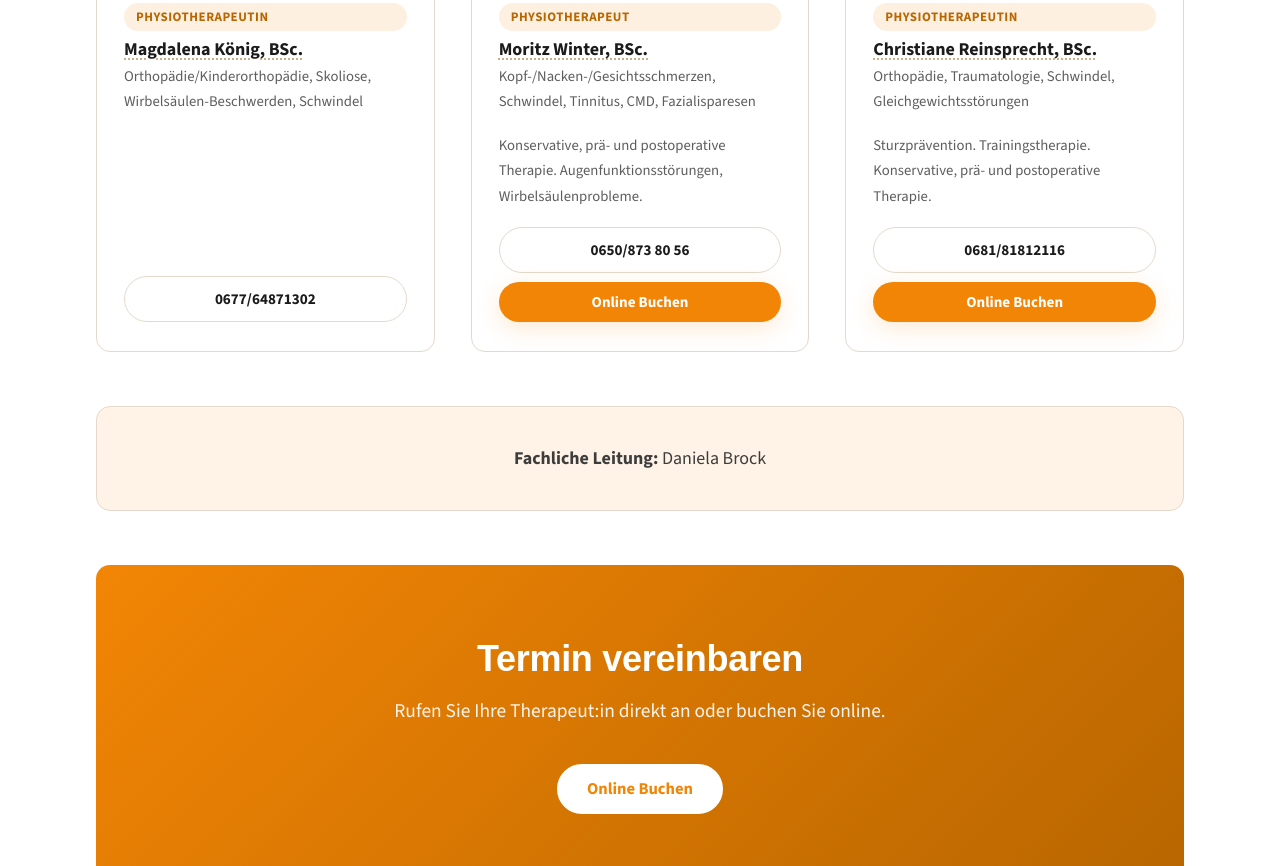
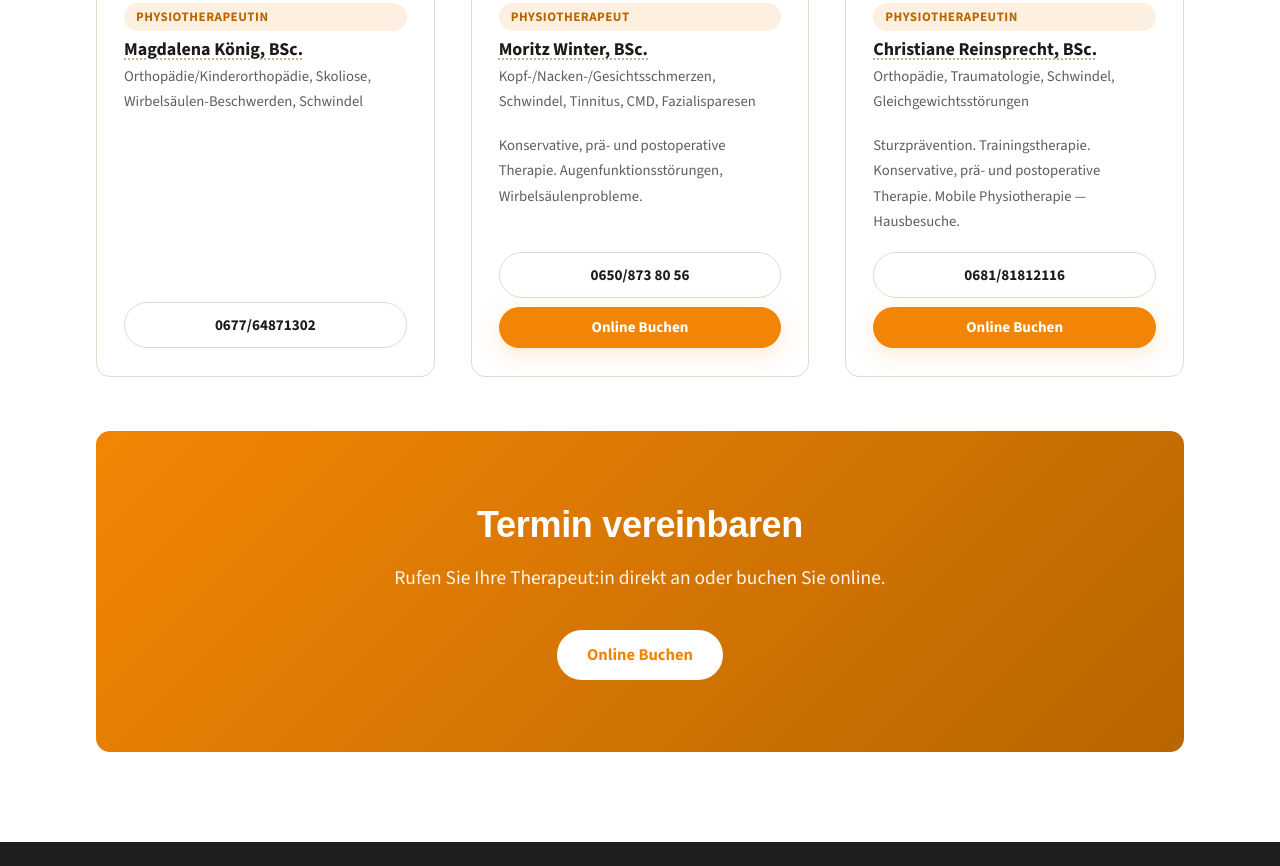
Before and after one commit to tostrauss/therapieblumau, a plain HTML site: page team.html in a window 1280 px wide. Shown: the part 1418-2284 px from the top of the page. Drawn offline with nearby package versions, Linux system fonts and the light colour scheme.

Commit message:
Team: Christiane mit Hausbesuchen, Kasten Fachliche Leitung entfernt
Excel-Zeilen 49, 66.

Co-Authored-By: Claude Opus 5.5 <noreply@anthropic.com>

```diff
--- a/team.html
+++ b/team.html
@@ -123,7 +123,7 @@
               <span class="team-card__role">Physiotherapeutin</span>
               <h4><button class="profile-trigger" data-modal="modal-christiane" aria-haspopup="dialog">Christiane Reinsprecht, BSc.</button></h4>
               <p class="team-card__spec">Orthopädie, Traumatologie, Schwindel, Gleichgewichtsstörungen</p>
-              <p class="team-card__bio">Sturzprävention. Trainingstherapie. Konservative, prä- und postoperative Therapie.</p>
+              <p class="team-card__bio">Sturzprävention. Trainingstherapie. Konservative, prä- und postoperative Therapie. Mobile Physiotherapie — Hausbesuche.</p>
               <div class="team-grid-card__actions">
                 <a href="tel:+4368181812116" class="phone-btn">0681/81812116</a>
                 <a href="buchen.html" class="btn btn--primary btn--sm">Online Buchen</a>
@@ -131,11 +131,6 @@
             </div>
           </article>
 
-        </div>
-
-        <!-- Leitung -->
-        <div class="info-box info-box--cream text-center mt-6 reveal">
-          <p class="text-mid"><strong>Fachliche Leitung:</strong> Daniela Brock</p>
         </div>
 
         <!-- CTA -->
@@ -250,6 +245,7 @@
           <li>Behandlung von Schwindel und Gleichgewichtsstörungen</li>
           <li>Sturzprävention</li>
           <li>Trainingstherapie</li>
+          <li>Mobile Physiotherapie – Hausbesuche</li>
         </ul>
       </div>
 
```
